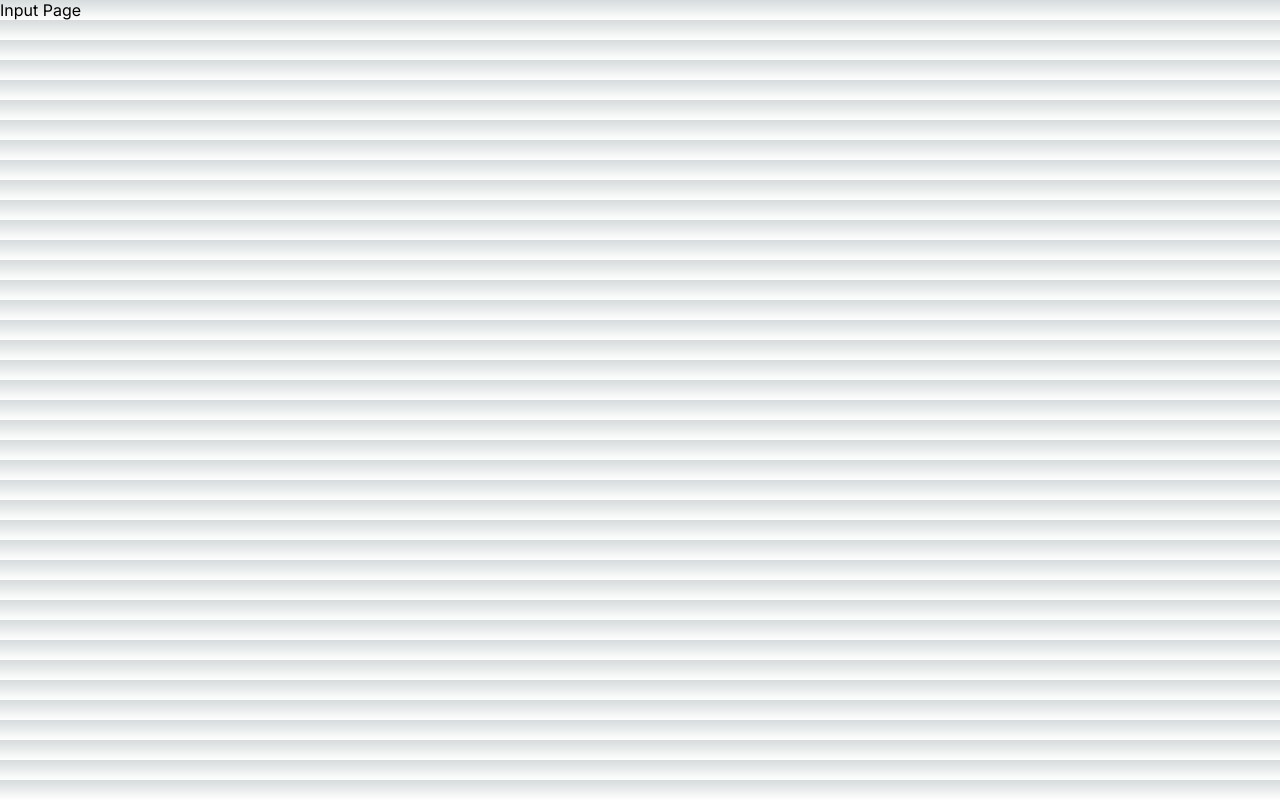
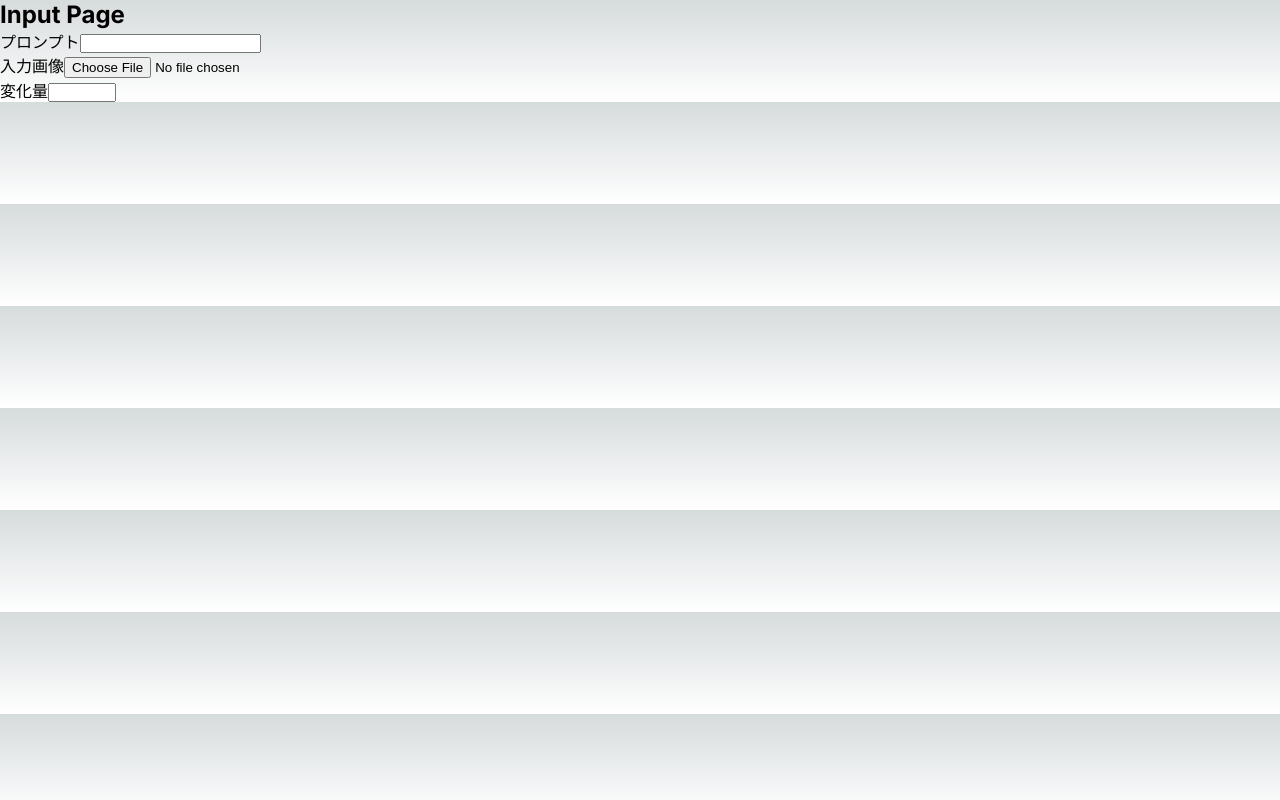
Before and after one commit to Doer-org/MorPhoto, a Next.js app in the folder client/: page /input in a window 1280 px wide. Built offline with nearby package versions, Linux system fonts and the light colour scheme.

Commit message:
feat(client): 入力ページにシンプルなフォームを表示

```diff
--- a/client/src/app/input/page.tsx
+++ b/client/src/app/input/page.tsx
@@ -1,5 +1,34 @@
+"use client";
+import { ChangeEvent, useState } from "react";
+
 const Page = () => {
-  return <>Input Page</>;
+  const [imgUrl, setImgUrl] = useState<string>("");
+
+  const handleImageChange = (e: ChangeEvent<HTMLInputElement>) => {
+    const file = e.target.files ? e.target.files[0] : null;
+    setImgUrl(file ? URL.createObjectURL(file) : "");
+  };
+
+  return (
+    <>
+      <h2>Input Page</h2>
+      <div>
+        <label htmlFor="prompt">プロンプト</label>
+        <input type="text" id="prompt" />
+      </div>
+      <div>
+        <label htmlFor="image">入力画像</label>
+        <input type="file" id="image" onChange={handleImageChange} />
+      </div>
+      <div>
+        {imgUrl && <img src={imgUrl} alt="" width={160} height={160} />}
+      </div>
+      <div>
+        <label htmlFor="strength">変化量</label>
+        <input type="number" id="strength" min={0} max={1} step={0.01} />
+      </div>
+    </>
+  );
 };
 
 export default Page;
```
